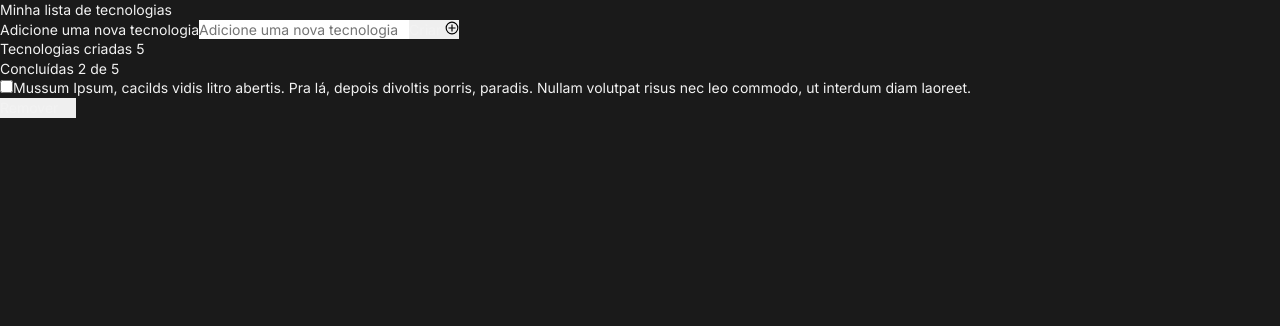
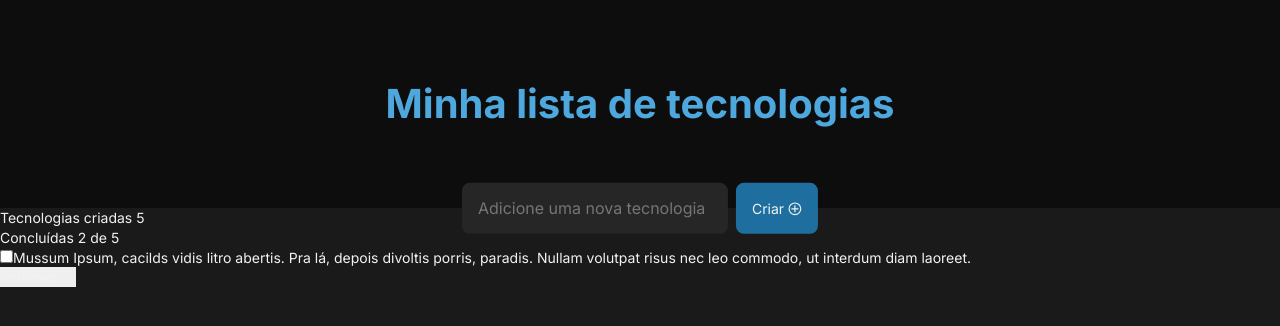
Before and after one commit to nadjielse/tech-list, a React (Create React App) app: page / in a window 1280 px wide. Shown: the top 326 px of the page. Built offline with nearby package versions, Linux system fonts and the light colour scheme; some icons are missing.

Commit message:
feat: adicionando componente dedicado para o header do app

```diff
--- a/src/App.js
+++ b/src/App.js
@@ -1,5 +1,6 @@
-import { GrAddCircle } from "react-icons/gr";
 import { PiTrashBold } from "react-icons/pi";
+
+import { Header } from "./components";
 
 import './App.css';
 
@@ -14,15 +15,7 @@ const techs = [
 function App() {
   return (
     <main>
-      <header>
-        <h1>Minha lista de tecnologias</h1>
-        <form>
-          <label htmlFor="tech-input">Adicione uma nova tecnologia</label>
-          <input id="tech-input" type="text" placeholder="Adicione uma nova tecnologia" />
-          <button type="submit">Criar <GrAddCircle /></button>
-        </form>
-      </header>
-
+      <Header />
       <section>
         <div>
           <h2>Tecnologias criadas <span>{ 5 }</span></h2>
--- /dev/null
+++ b/src/components/Header/index.jsx
@@ -0,0 +1,16 @@
+import { GrAddCircle } from "react-icons/gr";
+
+import "./style.css";
+
+export function Header() {
+  return (
+    <header className="header-container">
+      <h1 className="title">Minha lista de tecnologias</h1>
+      <form className="search-bar">
+        <label id="tech-label" htmlFor="tech-input">Adicione uma nova tecnologia</label>
+        <input id="tech-input" type="text" placeholder="Adicione uma nova tecnologia" />
+        <button id="tech-button" type="submit">Criar <GrAddCircle /></button>
+      </form>
+    </header>
+  );
+}
--- /dev/null
+++ b/src/components/Header/style.css
@@ -0,0 +1,60 @@
+.header-container {
+  position: relative;
+  background-color: var(--back-1);
+}
+
+.title {
+  color: var(--pri-1);
+  font-size: 40px;
+  font-weight: 900;
+  line-height: 48.41px;
+  text-align: center;
+  padding: 2em;
+}
+
+.search-bar {
+  display: flex;
+  gap: 8px;
+  position: absolute;
+  bottom: 0;
+  left: 50%;
+  transform: translate(-50%, 50%);
+}
+
+#tech-label {
+  position: absolute;
+  opacity: 0;
+  z-index: -1;
+}
+
+#tech-input {
+  color: var(--font-1);
+  font-size: var(--l);
+  padding: var(--l);
+  border-radius: 8px;
+  background-color: var(--back-3);
+
+  ::placeholder {
+    color: var(--font-3);
+  }
+}
+
+#tech-button {
+  display: flex;
+  align-items: center;
+  gap: 4px;
+  color: var(--font-1);
+  font-size: var(--m);
+  padding: var(--l);
+  border-radius: 8px;
+  background-color: var(--pri-2);
+  transition: 100ms;
+
+  path {
+    stroke: var(--font-1);
+  }
+}
+
+#tech-button:hover {
+  background-color: var(--pri-1);
+}
--- /dev/null
+++ b/src/components/index.js
@@ -0,0 +1,3 @@
+import { Header } from "./Header";
+
+export { Header };
--- a/src/index.css
+++ b/src/index.css
@@ -39,3 +39,7 @@
 ul {
   list-style: none;
 }
+
+button {
+  cursor: pointer;
+}
```
